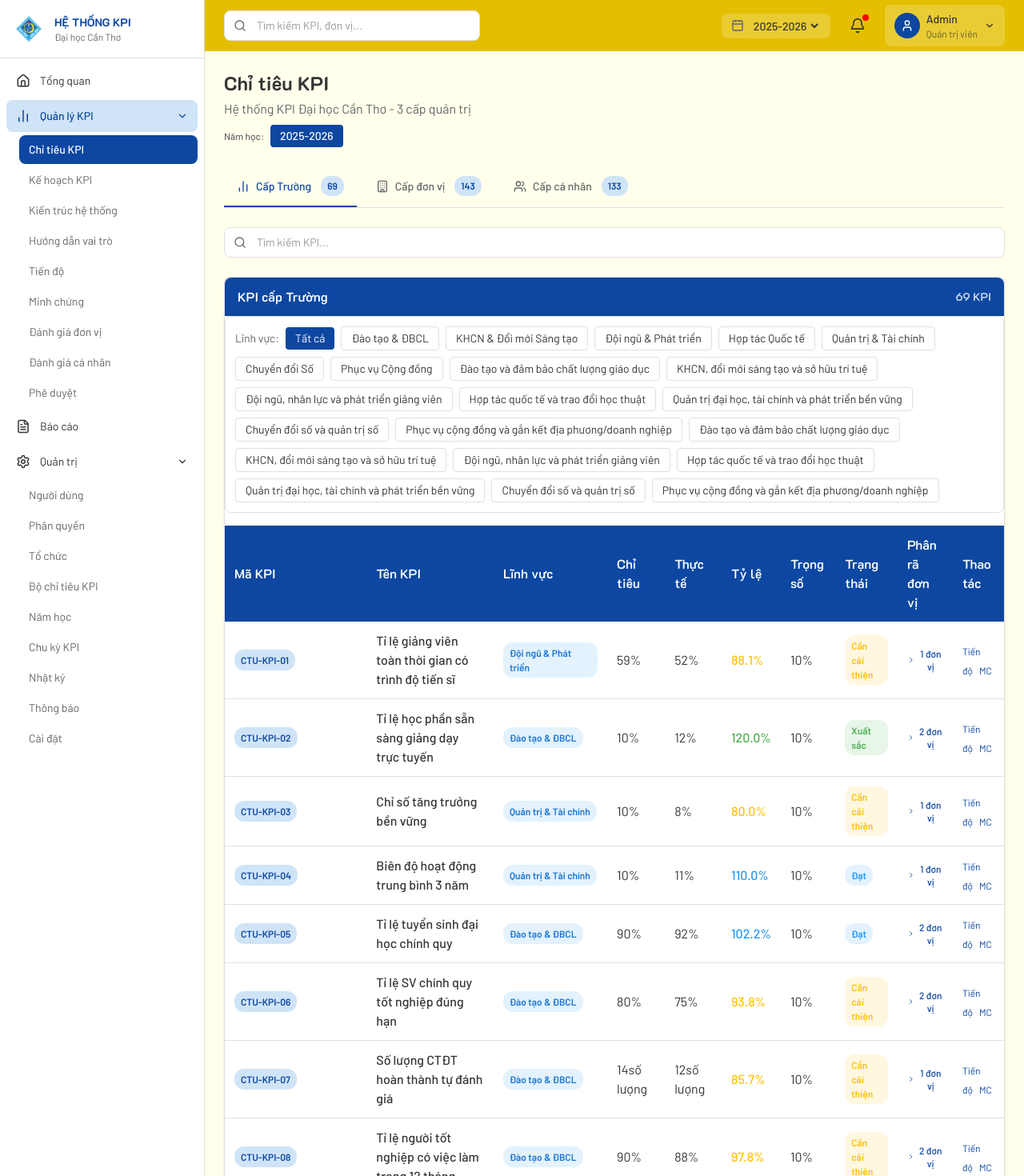
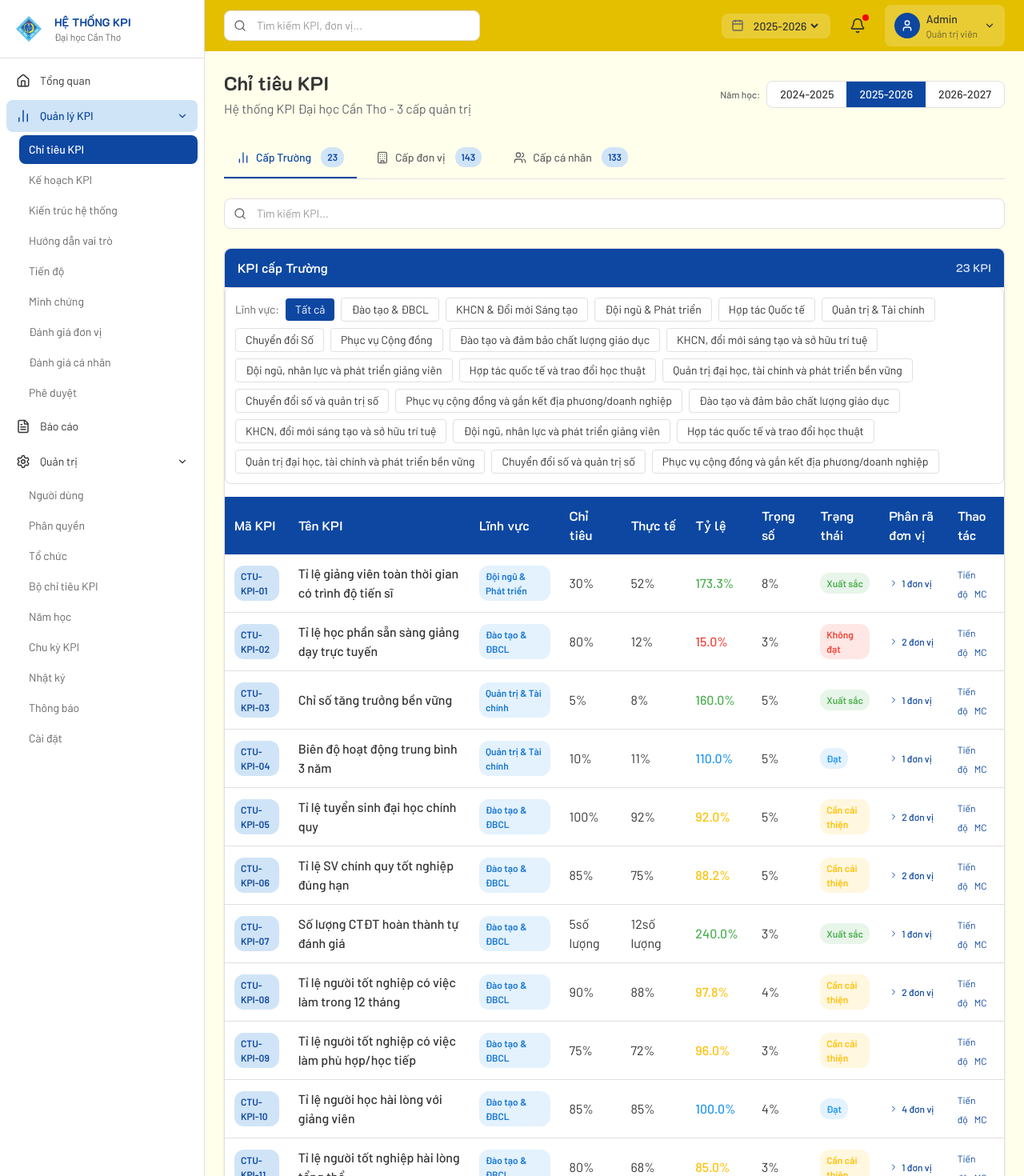
Before and after one commit to thanhnhan6483/kpi-ctu, a Next.js app: page /kpi in a window 1280 px wide. Shown: the top 1470 px of the page at 80% size. Built offline with nearby package versions, Linux system fonts and the light colour scheme.

Commit message:
feat: thêm bộ lọc năm học cho trang Chỉ tiêu KPI (/kpi), dùng real data từ indicators + progress

```diff
--- a/src/app/kpi/page.tsx
+++ b/src/app/kpi/page.tsx
@@ -9,39 +9,7 @@ import individualKPIsData from '@/data/individual-kpis.json';
 import units from '@/data/units.json';
 import kpiGroups from '@/data/kpi-groups.json';
 import academicYears from '@/data/academic-years.json';
-
-const demoActual: Record<string, number> = {
-  'CTU-KPI-01': 52, 'CTU-KPI-02': 12, 'CTU-KPI-03': 8, 'CTU-KPI-04': 11,
-  'CTU-KPI-05': 92, 'CTU-KPI-06': 75, 'CTU-KPI-07': 12, 'CTU-KPI-08': 88,
-  'CTU-KPI-09': 72, 'CTU-KPI-10': 85, 'CTU-KPI-11': 68, 'CTU-KPI-12': 11,
-  'CTU-KPI-13': 1.4, 'CTU-KPI-14': 0.5, 'CTU-KPI-15': 10, 'CTU-KPI-16': 18,
-  'CTU-KPI-17': 380, 'CTU-KPI-18': 12, 'CTU-KPI-19': 650, 'CTU-KPI-20': 95,
-  'CTU-KPI-21': 12, 'CTU-KPI-22': 85, 'CTU-KPI-23': 95,
-  'DT-01': 92, 'DT-02': 98, 'DT-03': 92, 'DT-04': 12, 'DT-05': 78,
-  'DT-06': 96, 'DT-07': 88, 'DT-08': 4.2, 'DT-09': 100, 'DT-10': 92,
-  'KHCN-01': 1.4, 'KHCN-02': 0.5, 'KHCN-03': 10, 'KHCN-04': 18,
-  'KHCN-05': 380, 'KHCN-06': 88, 'KHCN-07': 11, 'KHCN-08': 85,
-  'KHCN-09': 8, 'KHCN-10': 92,
-  'TCCB-01': 52, 'TCCB-02': 12, 'TCCB-03': 92, 'TCCB-04': 98,
-  'TCCB-05': 100, 'TCCB-06': 75, 'TCCB-07': 88, 'TCCB-08': 95, 'TCCB-09': 3.8,
-  'CNTT-01': 85, 'CNTT-02': 99.5, 'CNTT-03': 92, 'CNTT-04': 88,
-  'CNTT-05': 65, 'CNTT-06': 100, 'CNTT-07': 100, 'CNTT-08': 4.1,
-  'CNTT-09': 85, 'CNTT-10': 3,
-  'GV-01': 105, 'GV-02': 85, 'GV-03': 92, 'GV-04': 1, 'GV-05': 2,
-  'GV-06': 2, 'GV-07': 1,
-  'NCV-01': 2, 'NCV-02': 1, 'NCV-03': 2, 'NCV-04': 90,
-  'NCV-05': 1, 'NCV-06': 88, 'NCV-07': 1,
-  'CV-01': 92, 'CV-02': 98, 'CV-03': 95, 'CV-04': 4.2, 'CV-05': 1, 'CV-06': 100,
-};
-
-const demoTarget: Record<string, number> = {
-  'CTU-KPI-01': 59, 'CTU-KPI-02': 10, 'CTU-KPI-03': 10, 'CTU-KPI-04': 10,
-  'CTU-KPI-05': 90, 'CTU-KPI-06': 80, 'CTU-KPI-07': 14, 'CTU-KPI-08': 90,
-  'CTU-KPI-09': 70, 'CTU-KPI-10': 80, 'CTU-KPI-11': 70, 'CTU-KPI-12': 10,
-  'CTU-KPI-13': 1.6, 'CTU-KPI-14': 0.6, 'CTU-KPI-15': 14, 'CTU-KPI-16': 20,
-  'CTU-KPI-17': 400, 'CTU-KPI-18': 10, 'CTU-KPI-19': 700, 'CTU-KPI-20': 100,
-  'CTU-KPI-21': 15, 'CTU-KPI-22': 80, 'CTU-KPI-23': 100,
-};
+import progressData from '@/data/progress.json';
 
 const unitNameByCode: Record<string, string> = {};
 units.forEach(u => { unitNameByCode[u.code] = u.name; });
@@ -51,8 +19,6 @@ unitKPIsData.forEach(u => {
   const uname = unitNameByCode[u.code] || u.name;
   u.  kpis.forEach(k => { unitKpiById[k.id] = { id: k.id, name: k.name, unitCode: u.code, unitName: uname }; });
 });
-
-const activeYear = academicYears.find(y => y.status === 'active');
 
 const unitGroups = ['Tất cả', ...unitKPIsData.map(u => u.code)];
 const individualGroups = ['Tất cả', 'GV', 'GVQL', 'LD', 'BM', 'NCV', 'CV', 'CVDT',
@@ -86,6 +52,7 @@ const posCodeMap: Record<string, string> = {
 type TabLevel = 'school' | 'unit' | 'individual';
 
 export default function KPIPage() {
+  const [selectedYearId, setSelectedYearId] = useState('ay002');
   const [activeTab, setActiveTab] = useState<TabLevel>('school');
   const [selectedUnit, setSelectedUnit] = useState(unitKPIsData[0]?.code ?? 'PDT');
   const [selectedPosition, setSelectedPosition] = useState('GV');
@@ -93,11 +60,27 @@ export default function KPIPage() {
   const [searchTerm, setSearchTerm] = useState('');
   const [expandedIndicator, setExpandedIndicator] = useState<string | null>(null);
 
-  const schoolItems = schoolIndicators.map(si => ({
+  const activeYear = academicYears.find(y => y.id === selectedYearId)!;
+
+  const schoolLookup: Record<string, number> = {};
+  (progressData as Array<{ level: string; indicatorId: string; actualValue: number }>)
+    .filter(p => p.level === 'school')
+    .forEach(p => { schoolLookup[p.indicatorId] = p.actualValue; });
+
+  const unitLookup: Record<string, number> = {};
+  (progressData as Array<{ level: string; indicatorName: string; actualValue: number }>)
+    .filter(p => p.level === 'unit')
+    .forEach(p => { unitLookup[p.indicatorName] = p.actualValue; });
+
+  const yearSchoolIndicators = schoolIndicators.filter(si => si.academicYearId === selectedYearId);
+  const yearUnitKPIs = unitKPIsData.filter(u => u.academicYearId === selectedYearId);
+  const yearIndKPIs = individualKPIsData.filter(p => p.academicYearId === selectedYearId);
+
+  const schoolItems = yearSchoolIndicators.map(si => ({
     ...si,
-    target: demoTarget[si.id] ?? 0,
-    weight: si.maxScore,
-    actual: demoActual[si.id] ?? 0,
+    target: si.targetValue ?? 0,
+    weight: si.weight ?? si.maxScore,
+    actual: schoolLookup[si.id] ?? 0,
     category: catShortLabel[si.categoryId] || categoryMap[si.categoryId] || si.categoryId,
   }));
 
@@ -105,31 +88,31 @@ export default function KPIPage() {
   schoolItems.forEach(si => { schoolByIndicatorId[si.id] = si; });
 
   const unitKpisForSchool: Record<string, { unitCode: string; unitName: string; kpi: any }[]> = {};
-  unitKPIsData.forEach(u => {
+  yearUnitKPIs.forEach(u => {
     const name = unitNameByCode[u.code] || u.name;
     u.kpis.forEach(k => {
       const indId = (k as any).indicatorId;
       if (indId) {
-        if (!unitKpisForSchool[indId]) unitKpisForSchool[indId] = [];
-        unitKpisForSchool[indId].push({ unitCode: u.code, unitName: name, kpi: { ...k, actual: demoActual[k.id] ?? 0 } });
+        unitKpisForSchool[indId] = unitKpisForSchool[indId] || [];
+        unitKpisForSchool[indId].push({ unitCode: u.code, unitName: name, kpi: { ...k, actual: unitLookup[k.name] ?? 0 } });
       }
     });
   });
 
   const unitKpisByCode: Record<string, { id: string; name: string; kpis: any[] }> = {};
-  unitKPIsData.forEach(u => {
+  yearUnitKPIs.forEach(u => {
     unitKpisByCode[u.code] = {
       id: u.id, name: unitNameByCode[u.code] || u.name,
-      kpis: u.kpis.map(k => ({ ...k, actual: demoActual[k.id] ?? 0, indicatorId: (k as any).indicatorId })),
+      kpis: u.kpis.map(k => ({ ...k, actual: unitLookup[k.name] ?? 0, indicatorId: (k as any).indicatorId })),
     };
   });
 
   const posByCode: Record<string, { id: string; name: string; kpis: any[] }> = {};
-  individualKPIsData.forEach(p => {
+  yearIndKPIs.forEach(p => {
     const code = posCodeMap[p.id] || p.code;
     posByCode[code] = {
       id: p.id, name: p.name,
-      kpis: p.kpis.map(k => ({ ...k, actual: demoActual[k.id] ?? 0 })),
+      kpis: p.kpis.map(k => ({ ...k, actual: 0 })),
     };
   });
 
@@ -335,13 +318,20 @@ export default function KPIPage() {
 
   return (
     <div className="space-y-6">
-      <div className="flex items-center justify-between">
+      <div className="flex items-center justify-between flex-wrap gap-4">
         <div>
           <h1 className="text-2xl font-heading font-bold text-text-dark">Chỉ tiêu KPI</h1>
           <p className="text-text-light mt-1">Hệ thống KPI Đại học Cần Thơ - 3 cấp quản trị</p>
-          <div className="flex items-center gap-2 mt-2">
-            <span className="text-xs font-medium text-text-light">Năm học:</span>
-            <span className="px-3 py-1 rounded text-sm bg-primary text-white font-medium">{activeYear?.name || '2025-2026'}</span>
+        </div>
+        <div className="flex items-center gap-2">
+          <span className="text-xs font-medium text-text-light">Năm học:</span>
+          <div className="flex bg-white border border-border rounded-lg overflow-hidden">
+            {academicYears.map(ay => (
+              <button key={ay.id} onClick={() => { setSelectedYearId(ay.id); setSearchTerm(''); setSelectedCategory('Tất cả'); }}
+                className={`px-4 py-1.5 text-sm font-medium transition-colors ${selectedYearId === ay.id ? 'bg-primary text-white' : 'text-text-dark hover:bg-bg-cream'}`}>
+                {ay.name}
+              </button>
+            ))}
           </div>
         </div>
       </div>
```
